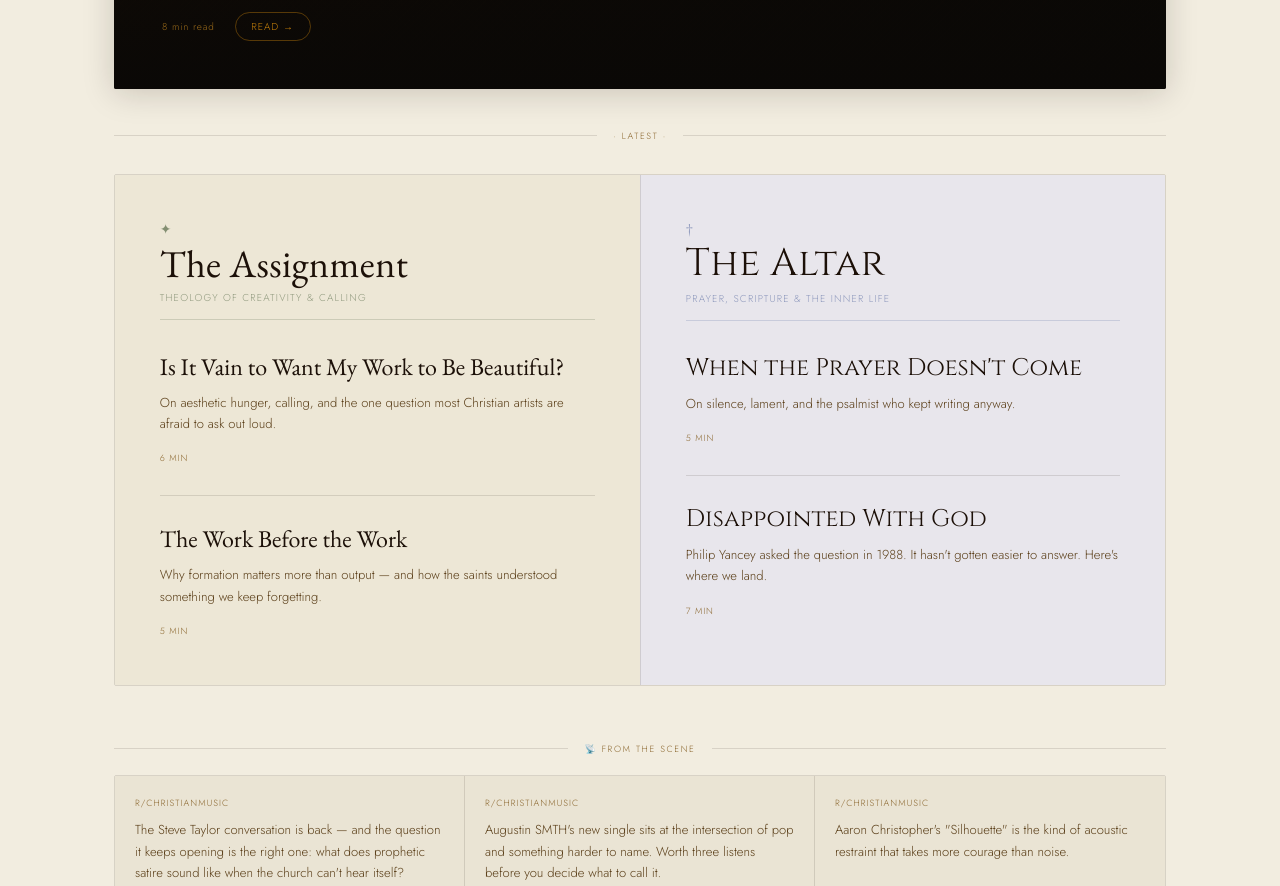
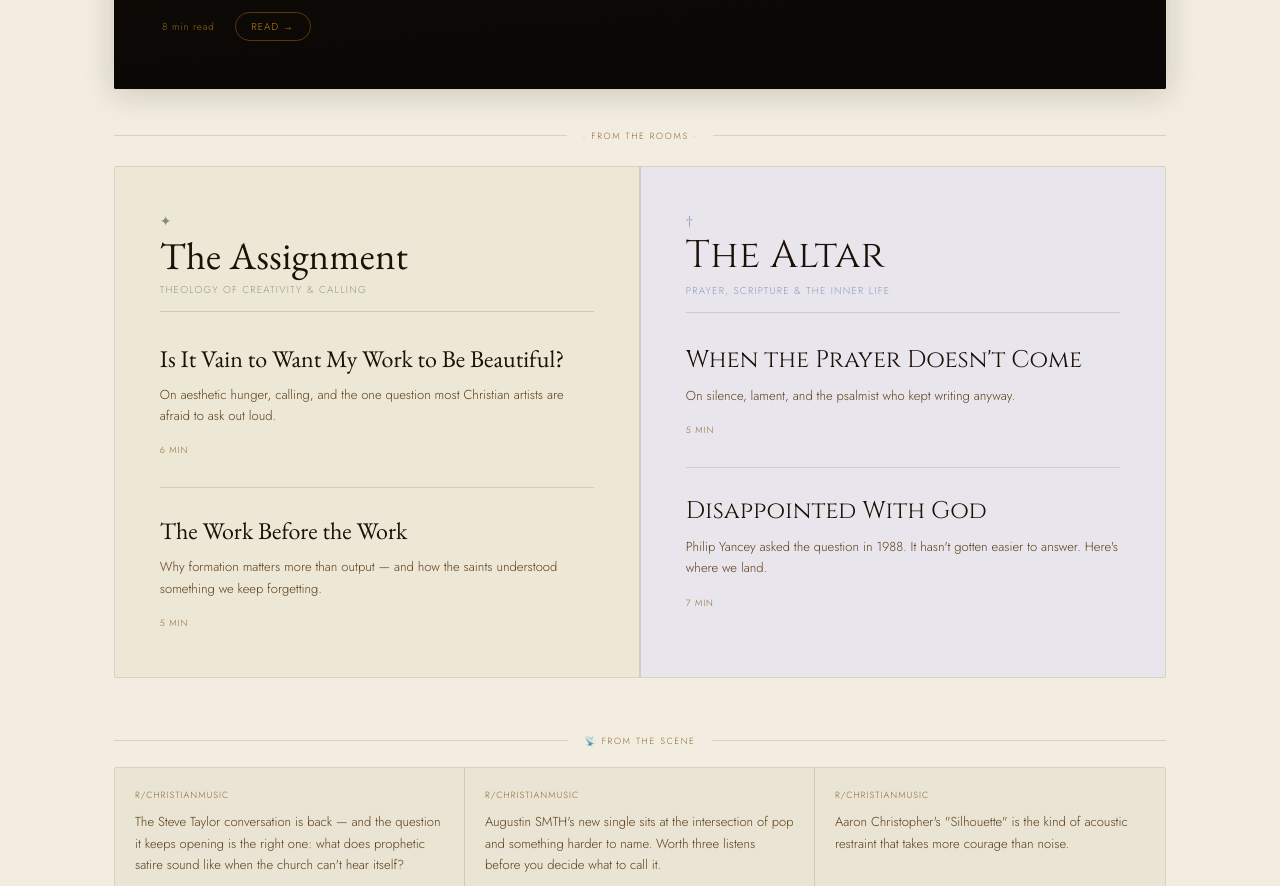
Before and after one commit to mscunningham27-jpg/atelier-site, a Next.js app: page / in a window 1280 px wide. Shown: the part 700-1586 px from the top of the page. Built offline with nearby package versions, Linux system fonts and the light colour scheme; a web font is replaced by a local one.

Commit message:
fix: section paths, article slugs, image filename

```diff
--- a/app/page.tsx
+++ b/app/page.tsx
@@ -6,7 +6,7 @@ const FEATURED = {
   headline: 'The Hymn Written in a Shipwreck',
   dek: 'What Horatio Spafford sent across the water in 1873 — and why we still cannot stop singing it.',
   readTime: '8 min read',
-  slug: '/archive/hymn-written-in-a-shipwreck',
+  slug: '/articles/hymn-written-in-a-shipwreck',
 }
 
 const ASSIGNMENT_ARTICLES = [
@@ -14,13 +14,13 @@ const ASSIGNMENT_ARTICLES = [
     headline: 'Is It Vain to Want My Work to Be Beautiful?',
     dek: 'On aesthetic hunger, calling, and the one question most Christian artists are afraid to ask out loud.',
     readTime: '6 min',
-    slug: '/assignment/is-it-vain-to-want-beauty',
+    slug: '/articles/is-it-vain-to-want-my-work-to-be-beautiful',
   },
   {
     headline: 'The Work Before the Work',
     dek: 'Why formation matters more than output — and how the saints understood something we keep forgetting.',
     readTime: '5 min',
-    slug: '/assignment/the-work-before-the-work',
+    slug: '/articles/the-work-before-the-work',
   },
 ]
 
@@ -29,13 +29,13 @@ const ALTAR_ARTICLES = [
     headline: "When the Prayer Doesn't Come",
     dek: 'On silence, lament, and the psalmist who kept writing anyway.',
     readTime: '5 min',
-    slug: '/altar/when-the-prayer-doesnt-come',
+    slug: '/articles/when-the-prayer-doesnt-come',
   },
   {
     headline: 'Disappointed With God',
     dek: "Philip Yancey asked the question in 1988. It hasn't gotten easier to answer. Here's where we land.",
     readTime: '7 min',
-    slug: '/altar/disappointed-with-god',
+    slug: '/articles/disappointed-with-god',
   },
 ]
 
@@ -68,11 +68,11 @@ const ATELIER_LETTERS = [
 ]
 
 const SECTIONS = [
-  { name: 'The Assignment', path: '/assignment' },
-  { name: 'The Craft',      path: '/craft' },
-  { name: 'The Archive',    path: '/archive' },
-  { name: 'The Altar',      path: '/altar' },
-  { name: 'The Guild',      path: '/guild' },
+  { name: 'The Assignment', path: '/the-assignment' },
+  { name: 'The Craft',      path: '/the-craft' },
+  { name: 'The Archive',    path: '/the-archive' },
+  { name: 'The Altar',      path: '/the-altar' },
+  { name: 'The Guild',      path: '/the-guild' },
 ]
 
 export default function HomePage() {
@@ -138,19 +138,17 @@ export default function HomePage() {
           </div>
         </section>
 
-        <SectionRule label="Latest" />
+        {/* ── Two-room section grid ─────────────────────────────── */}
+        <section style={{ marginBottom: '56px' }}>
+          <div style={{ display: 'flex', alignItems: 'center', gap: '16px', marginBottom: '24px' }}>
+            <div className="divider-line" />
+            <span className="rule-ornament">· From the Rooms ·</span>
+            <div className="divider-line" />
+          </div>
+          <div style={{ display: 'grid', gridTemplateColumns: 'repeat(auto-fit, minmax(300px, 1fr))', border: '0.5px solid var(--border)', borderRadius: '2px', overflow: 'hidden' }}>
 
-        {/* ── Room grid — fixed 2 cols, no ghost divider ────────── */}
-        <section style={{
-          display: 'grid',
-          gridTemplateColumns: 'repeat(auto-fit, minmax(300px, 1fr))',
-          border: '0.5px solid var(--border)',
-          borderRadius: '2px',
-          overflow: 'hidden',
-          margin: '32px 0 56px',
-        }}>
             {/* The Assignment */}
-          <div style={{ background: 'var(--room-assignment)', padding: 'clamp(28px, 3.5vw, 48px)' }}>
+            <div style={{ background: 'var(--room-assignment)', padding: 'clamp(28px, 3.5vw, 48px)', borderRight: '0.5px solid var(--border)' }}>
               <RoomHeader
                 label="The Assignment"
                 ornament="✦"
@@ -176,6 +174,7 @@ export default function HomePage() {
                 <ArticleCard key={i} article={a} fontVar="var(--font-altar)" isLast={i === ALTAR_ARTICLES.length - 1} />
               ))}
             </div>
+          </div>
         </section>
 
         {/* ── From the Scene ───────────────────────────────────── */}
@@ -196,7 +195,7 @@ export default function HomePage() {
         </section>
 
         {/* ── Weekly Offering ──────────────────────────────────── */}
-        <section style={{ border: '0.5px solid var(--border)', borderRadius: '2px', padding: 'clamp(36px, 5vw, 64px) clamp(24px, 4vw, 56px)', textAlign: 'center', marginBottom: '64px', position: 'relative', overflow: 'hidden', background: 'var(--parchment-mid)' }}>
+        <section id="newsletter" style={{ border: '0.5px solid var(--border)', borderRadius: '2px', padding: 'clamp(36px, 5vw, 64px) clamp(24px, 4vw, 56px)', textAlign: 'center', marginBottom: '64px', position: 'relative', overflow: 'hidden', background: 'var(--parchment-mid)' }}>
           <div style={{ position: 'absolute', top: '50%', left: '50%', transform: 'translate(-50%, -50%)', fontFamily: 'var(--font-serif)', fontSize: 'clamp(80px, 14vw, 200px)', fontWeight: 600, fontStyle: 'italic', color: 'rgba(26,18,8,0.03)', whiteSpace: 'nowrap', userSelect: 'none', pointerEvents: 'none' }}>Offering</div>
           <div style={{ position: 'relative' }}>
             <p className="rule-ornament" style={{ marginBottom: '14px' }}>The Weekly Offering</p>
@@ -217,22 +216,11 @@ export default function HomePage() {
   )
 }
 
-function SectionRule({ label }: { label: string }) {
-  return (
-    <div style={{ display: 'flex', alignItems: 'center', gap: '16px' }}>
-      <div className="divider-line" />
-      <span className="rule-ornament">· {label} ·</span>
-      <div className="divider-line" />
-    </div>
-  )
-}
-
 function RoomHeader({ label, ornament, description, accentColor, fontVar }: {
   label: string; ornament: string; description: string; accentColor: string; fontVar: string
 }) {
   return (
     <div style={{ marginBottom: '32px' }}>
-      {/* Large section name in its characteristic font */}
       <div style={{ marginBottom: '8px' }}>
         <span style={{ fontFamily: fontVar, fontSize: 'clamp(10px, 1.2vw, 14px)', letterSpacing: '0.06em', color: accentColor, opacity: 0.8, display: 'block', marginBottom: '4px' }}>
           {ornament}
```
Lines whose indentation alone changed are shown as unchanged.
